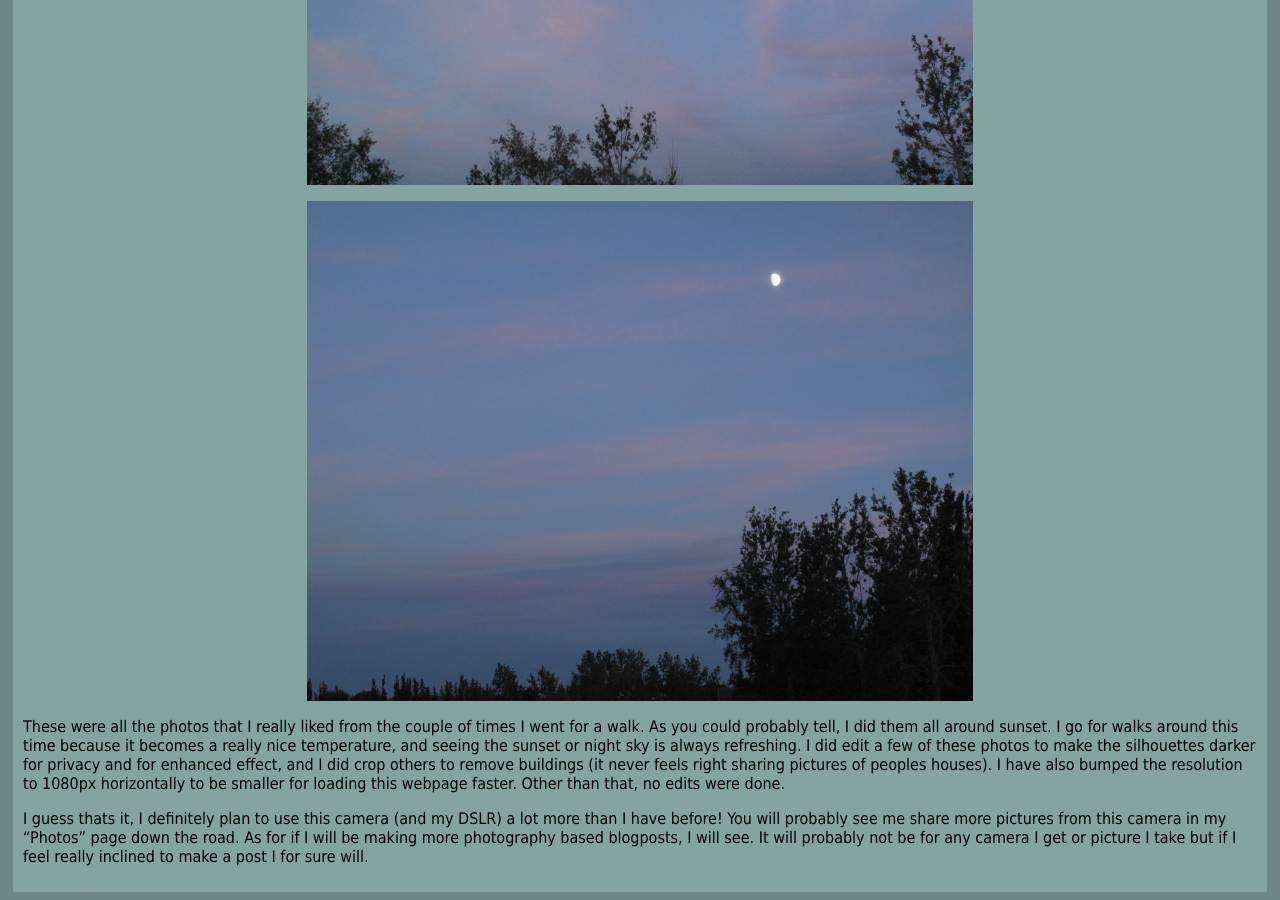
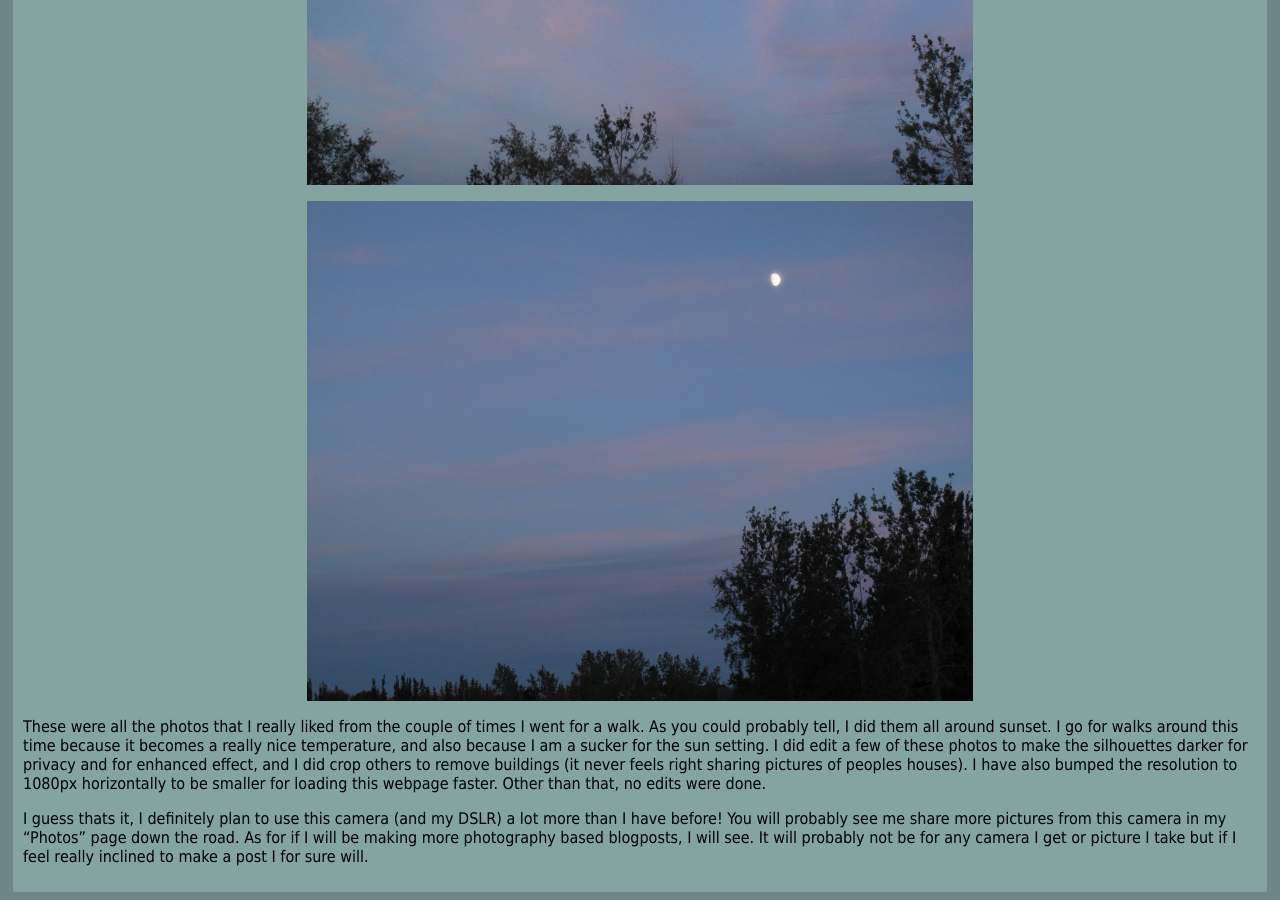
Before and after one commit to minif/minif.github.io, a Jekyll site: the page built from _posts/2026-06-27-cannon-g10-shots.md, in a window 1280 px wide and 900 px high, scrolled down 7323 px. Built offline with Jekyll 4.4.1, drawn with Linux system fonts in a browser that asks for light colours.

Commit message:
Update 2026-06-27-cannon-g10-shots.md

```diff
--- a/_posts/2026-06-27-cannon-g10-shots.md
+++ b/_posts/2026-06-27-cannon-g10-shots.md
@@ -51,6 +51,6 @@
 
 ![Pinkish clouds and the moon in the sky, with the tree line ato the bottom](/images/blogposts/IMG_3797.JPG "IMG_3797.JPG")
 
-These were all the photos that I really liked from the couple of times I went for a walk. As you could probably tell, I did them all around sunset. I go for walks around this time because it becomes a really nice temperature, and seeing the sunset or night sky is always refreshing. I did edit a few of these photos to make the silhouettes darker for privacy and for enhanced effect, and I did crop others to remove buildings (it never feels right sharing pictures of peoples houses). I have also bumped the resolution to 1080px horizontally to be smaller for loading this webpage faster. Other than that, no edits were done.
+These were all the photos that I really liked from the couple of times I went for a walk. As you could probably tell, I did them all around sunset. I go for walks around this time because it becomes a really nice temperature, and also because I am a sucker for the sun setting. I did edit a few of these photos to make the silhouettes darker for privacy and for enhanced effect, and I did crop others to remove buildings (it never feels right sharing pictures of peoples houses). I have also bumped the resolution to 1080px horizontally to be smaller for loading this webpage faster. Other than that, no edits were done.
 
 I guess thats it, I definitely plan to use this camera (and my DSLR) a lot more than I have before! You will probably see me share more pictures from this camera in my "Photos" page down the road. As for if I will be making more photography based blogposts, I will see. It will probably not be for any camera I get or picture I take but if I feel really inclined to make a post I for sure will.
```
